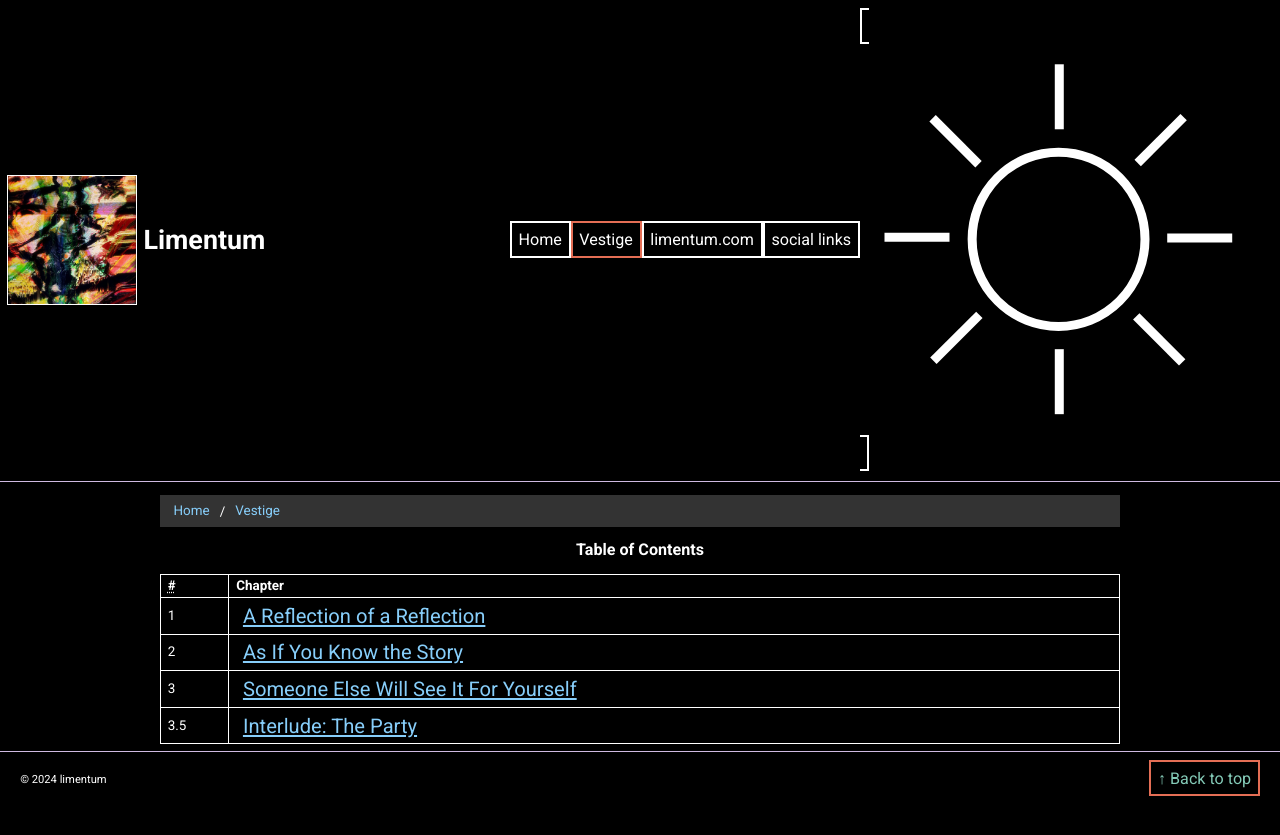
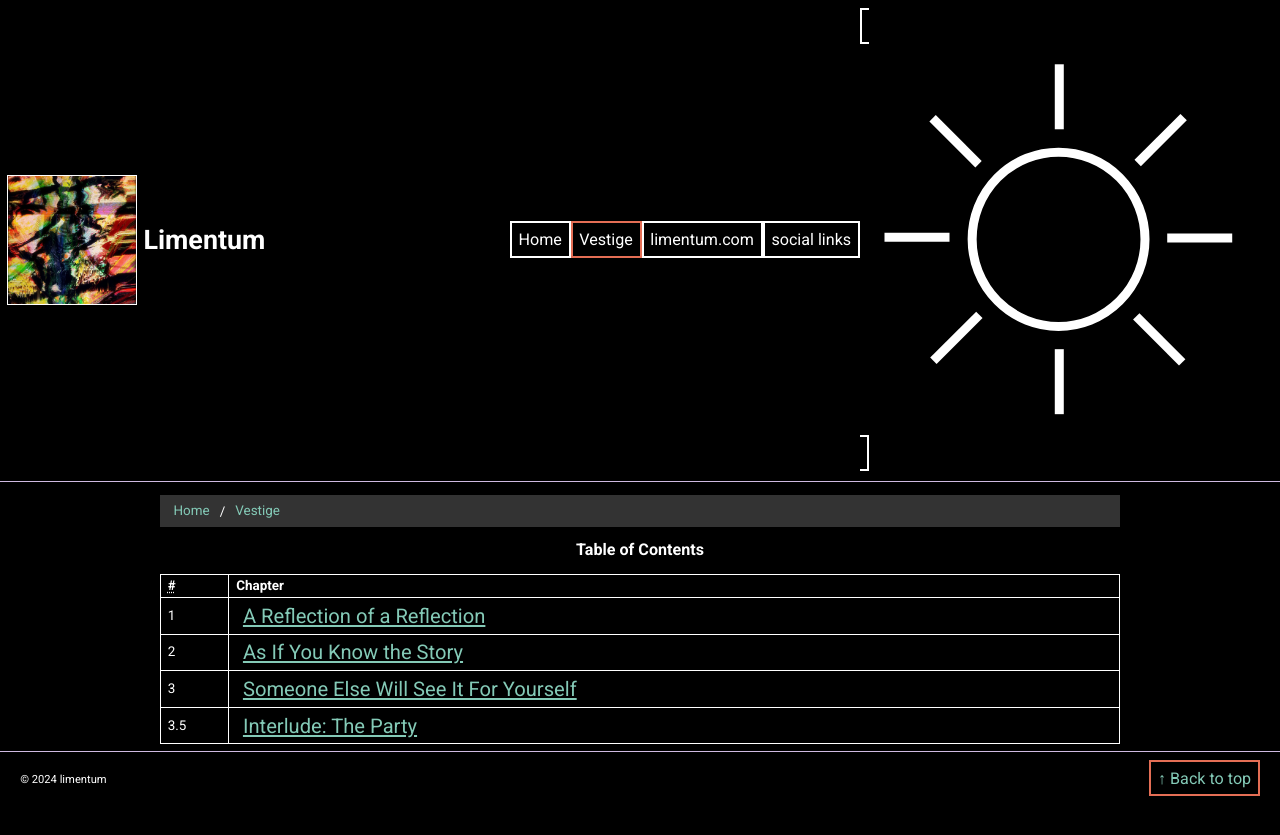
Before and after one commit to limentum/limentum.github.io, a Jekyll site: the page built from _vestige/index.html, in a window 1280 px wide. Shown: the top 835 px of the page. Built offline with Jekyll 4.4.1, drawn with Linux system fonts in a browser that asks for light colours.

Commit message:
Update lightgrey color variable in style.css

```diff
--- a/assets/css/chapter.css
+++ b/assets/css/chapter.css
@@ -1,9 +1,9 @@
 @import url('https://fonts.googleapis.com/css2?family=Reenie+Beanie&display=swap');
 a:link {
-    color: lightskyblue;
+    color: var(--secondary-color);
 }
 a:hover {
-    color: lightgray;
+    color: var(--lightgrey);
 }
 /* for my quirky quips */
 #useless {
@@ -108,7 +108,7 @@
   background-color: var(--lightblack);
 }
 body.light-mode ul.breadcrumb {
-    background-color: var(--accents);
+    background-color: var(--lightgrey);
 }
     /* Display list items side by side */
     ul.breadcrumb li {
--- a/assets/css/style.css
+++ b/assets/css/style.css
@@ -8,6 +8,7 @@
     --text-color: #fff;
     --background-color: #000;
     --lightblack: #333;
+    --lightgrey: lightgrey;
     font-family: 'Roboto', Helvetica, Arial, sans-serif;
     font-size: min(max(0.76rem, 1.05vw), 3rem);
     text-underline-offset: 0.12rem;
```
Also changed, not shown: assets/css/chapter.min.css, assets/css/style.min.css, 2 other files.
